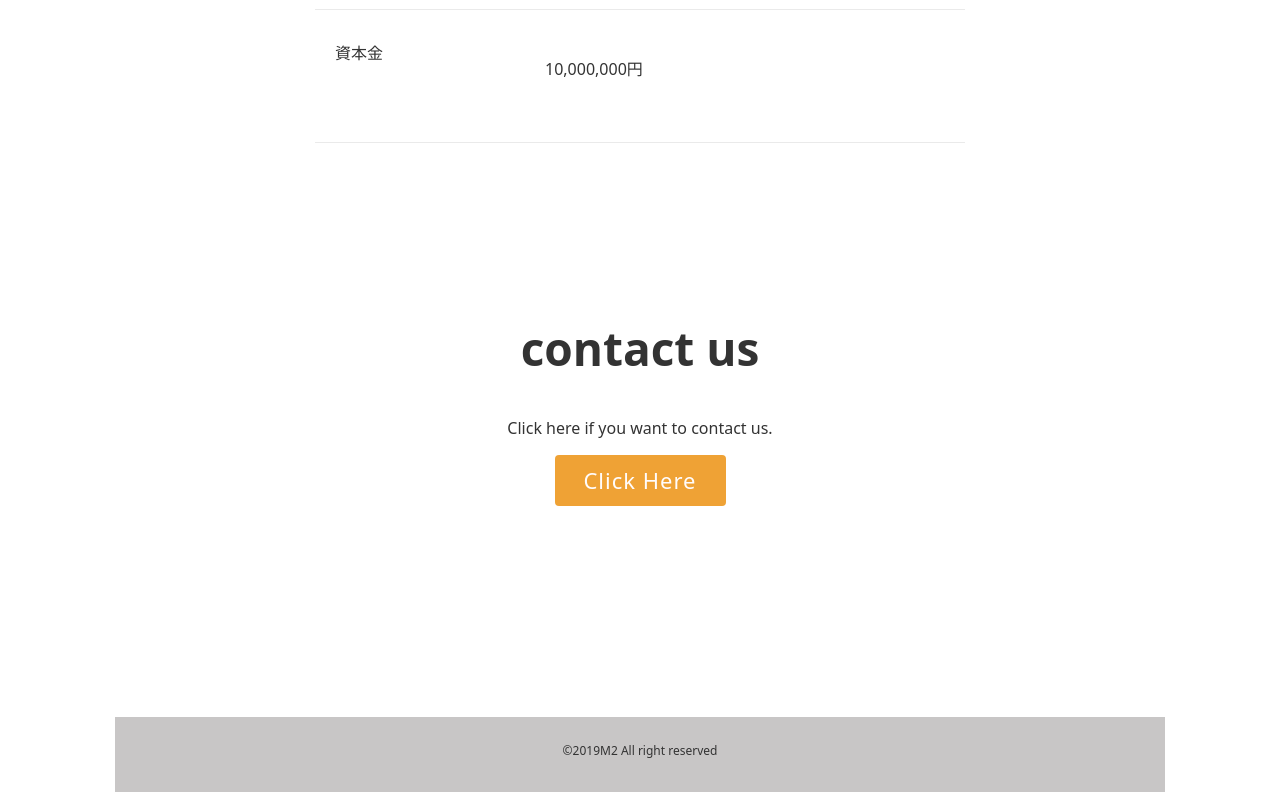
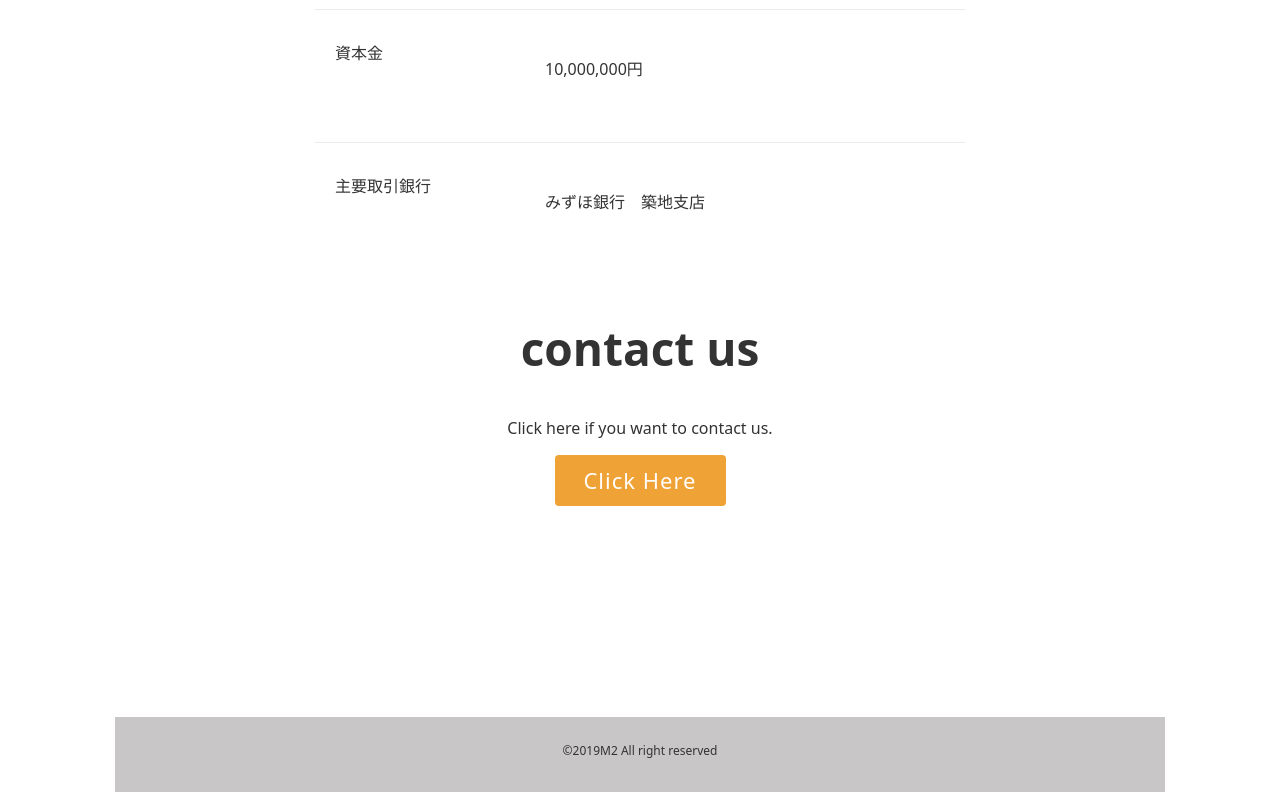
Before and after one commit to Suwato/mmh-hp, a plain HTML site: page m2site/index.html in a window 1280 px wide. Shown: the part 2576-3376 px from the top of the page. Drawn offline with Linux system fonts and the light colour scheme.

Commit message:
銀行を追加

```diff
--- a/m2site/index.html
+++ b/m2site/index.html
@@ -3,6 +3,7 @@
 
 <head>
 	<meta charset="UTF-8">
+
 	<!-- Global site tag (gtag.js) - Google Analytics -->
 	<script async src="https://www.googletagmanager.com/gtag/js?id=UA-145413055-1"></script>
 	<script>
@@ -91,9 +92,9 @@
 						</dd>
 					</dl>
 					<dl class="about-dl">
-						<dt class="about-dt">　　　　</dt>
+						<dt class="about-dt">主要取引銀行</dt>
 						<dd class="about-dd">
-							<p>　　　　　</p>
+							<p>みずほ銀行　築地支店</p>
 						</dd>
 					</dl>
 				</div>
```
